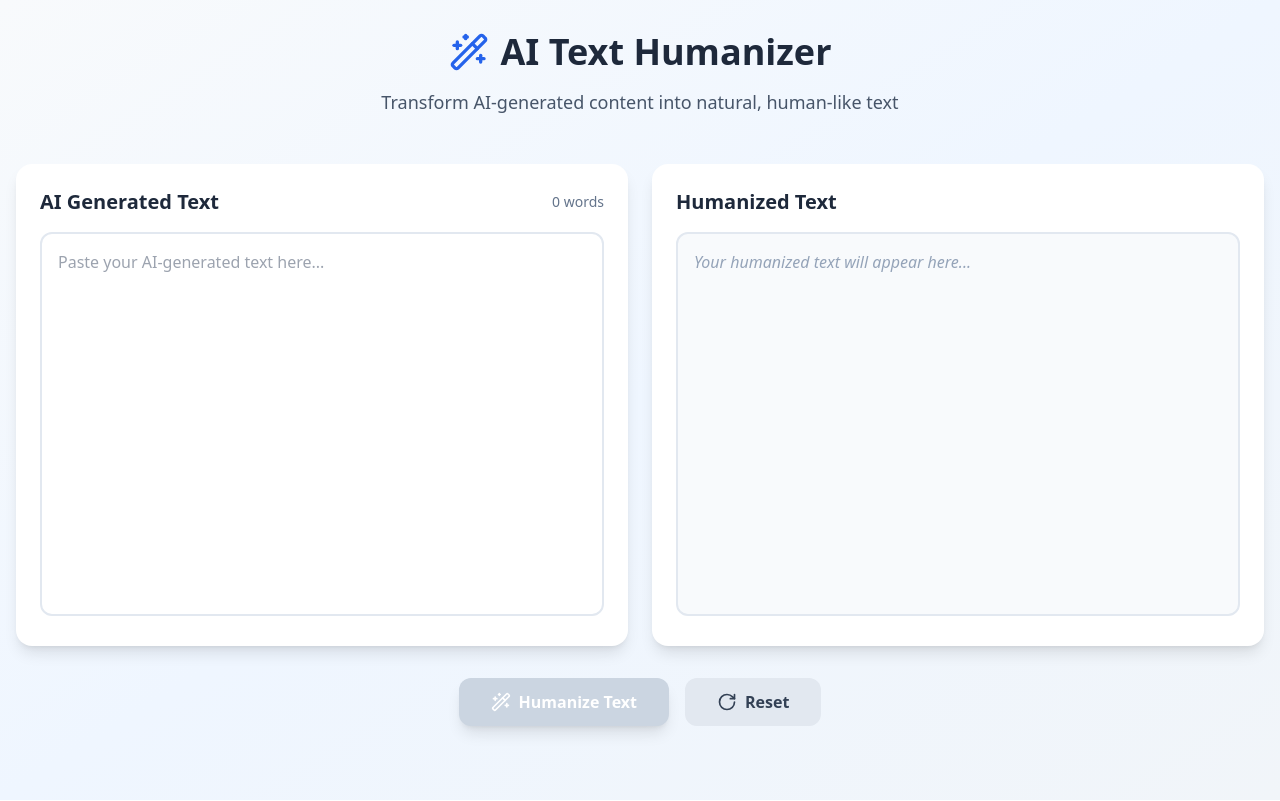
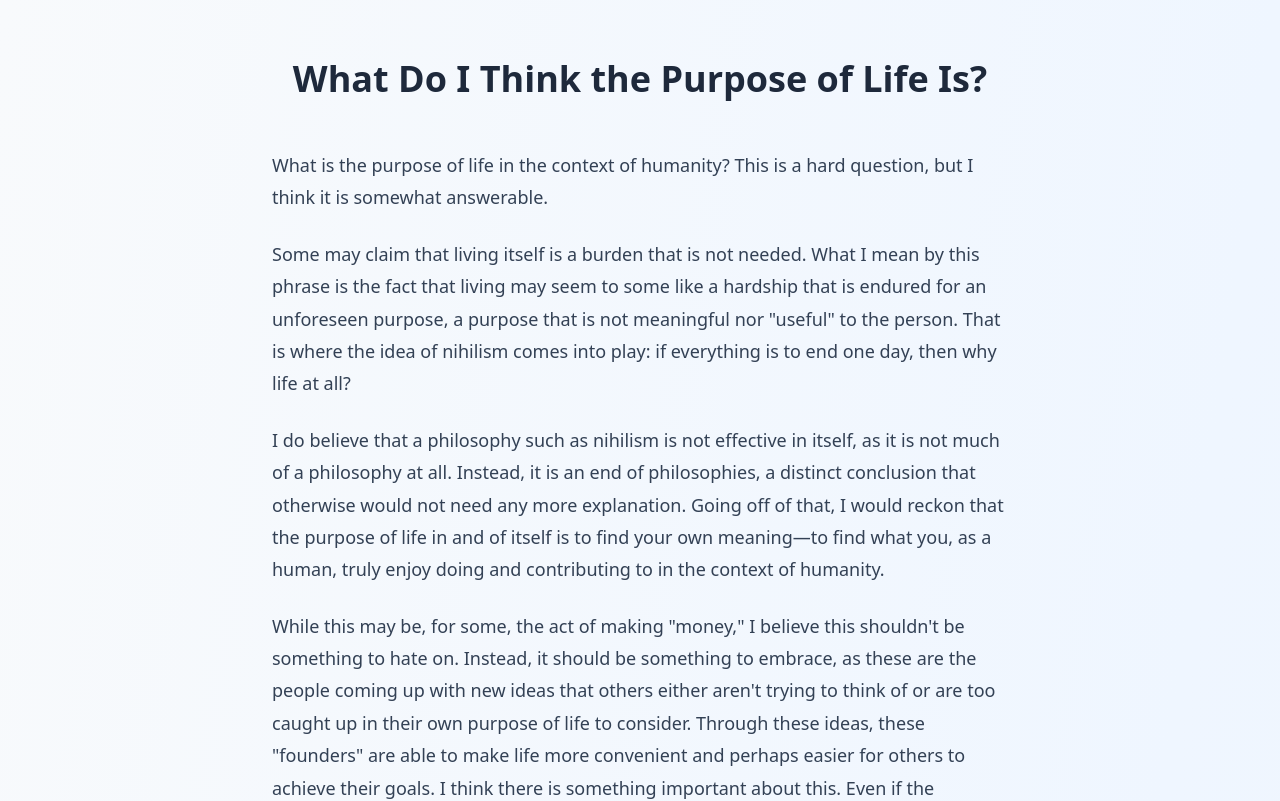
Before and after one commit to BruhXDs/aihumanizerv2, a React (Vite) app: page / in a window 1280 px wide. Shown: the top 801 px of the page. Built offline with nearby package versions, Linux system fonts and the light colour scheme.

Commit message:
Update App.tsx

```diff
--- a/src/App.tsx
+++ b/src/App.tsx
@@ -1,14 +1,34 @@
-import { useState } from 'react';
-import { Wand2, Copy, RotateCw } from 'lucide-react';
+import { useEffect, useState } from 'react';
+import { ArrowLeft, Copy, RotateCw, Wand2 } from 'lucide-react';
+import EssayView from './components/EssayView';
+import { ESSAY_TEXT } from './data/essay';
 import { humanizeText } from './services/textProcessor';
 import { calculateReadability, type ReadabilityMetrics } from './utils/readability';
 
+type ViewMode = 'essay' | 'humanizer';
+
 function App() {
-  const [inputText, setInputText] = useState('');
+  const [viewMode, setViewMode] = useState<ViewMode>('essay');
+  const [inputText, setInputText] = useState(ESSAY_TEXT);
   const [outputText, setOutputText] = useState('');
   const [isProcessing, setIsProcessing] = useState(false);
   const [progress, setProgress] = useState(0);
   const [metrics, setMetrics] = useState<ReadabilityMetrics | null>(null);
+
+  useEffect(() => {
+    const handleKeyDown = (event: KeyboardEvent) => {
+      if (event.code === 'Space' && event.target instanceof HTMLElement) {
+        const isTyping = event.target.tagName === 'TEXTAREA' || event.target.tagName === 'INPUT';
+        if (!isTyping) {
+          event.preventDefault();
+          setViewMode('humanizer');
+        }
+      }
+    };
+
+    window.addEventListener('keydown', handleKeyDown);
+    return () => window.removeEventListener('keydown', handleKeyDown);
+  }, []);
 
   const handleHumanize = async () => {
     if (!inputText.trim()) return;
@@ -31,51 +51,58 @@ function App() {
   };
 
   const handleCopy = async () => {
-    if (outputText) {
-      await navigator.clipboard.writeText(outputText);
-    }
+    if (outputText) await navigator.clipboard.writeText(outputText);
   };
 
   const handleReset = () => {
-    setInputText('');
+    setInputText(ESSAY_TEXT);
     setOutputText('');
     setMetrics(null);
     setProgress(0);
   };
 
+  if (viewMode === 'essay') {
+    return <EssayView />;
+  }
+
   return (
     <div className="min-h-screen bg-gradient-to-br from-slate-50 via-blue-50 to-slate-100">
       <div className="container mx-auto px-4 py-8 max-w-7xl">
-        <header className="text-center mb-12">
-          <div className="flex items-center justify-center gap-3 mb-4">
-            <Wand2 className="w-10 h-10 text-blue-600" />
+        <header className="relative text-center mb-10">
+          <button
+            onClick={() => setViewMode('essay')}
+            className="absolute left-0 top-1/2 -translate-y-1/2 flex items-center gap-2 px-3 py-2 text-sm font-medium text-slate-600 hover:text-blue-600 transition-colors"
+          >
+            <ArrowLeft className="w-4 h-4" />
+            Essay
+          </button>
+          <div className="flex items-center justify-center gap-3 mb-3">
+            <Wand2 className="w-9 h-9 text-blue-600" />
             <h1 className="text-4xl font-bold text-slate-800">AI Text Humanizer</h1>
           </div>
-          <p className="text-slate-600 text-lg">
-            Transform AI-generated content into natural, human-like text
-          </p>
+          <p className="text-slate-600 text-lg">Transform your writing into natural, human-like text</p>
         </header>
 
         <div className="grid lg:grid-cols-2 gap-6 mb-8">
-          <div className="bg-white rounded-2xl shadow-lg p-6 transition-all hover:shadow-xl">
+          <section className="bg-white rounded-2xl shadow-lg p-6 transition-shadow hover:shadow-xl">
             <div className="flex items-center justify-between mb-4">
-              <h2 className="text-xl font-semibold text-slate-800">AI Generated Text</h2>
+              <h2 className="text-xl font-semibold text-slate-800">Original text</h2>
               <span className="text-sm text-slate-500">
-                {inputText.split(/\s+/).filter(w => w).length} words
+                {inputText.split(/\s+/).filter((word) => word).length} words
               </span>
             </div>
             <textarea
-              className="w-full h-96 p-4 border-2 border-slate-200 rounded-xl resize-none focus:outline-none focus:border-blue-500 transition-colors text-slate-700"
-              placeholder="Paste your AI-generated text here..."
+              className="w-full h-96 p-4 border-2 border-slate-200 rounded-xl resize-none focus:outline-none focus:border-blue-500 transition-colors text-slate-700 leading-relaxed"
+              placeholder="Paste your text here..."
               value={inputText}
-              onChange={(e) => setInputText(e.target.value)}
+              onChange={(event) => setInputText(event.target.value)}
               disabled={isProcessing}
             />
-          </div>
+          </section>
 
-          <div className="bg-white rounded-2xl shadow-lg p-6 transition-all hover:shadow-xl">
+          <section className="bg-white rounded-2xl shadow-lg p-6 transition-shadow hover:shadow-xl">
             <div className="flex items-center justify-between mb-4">
-              <h2 className="text-xl font-semibold text-slate-800">Humanized Text</h2>
+              <h2 className="text-xl font-semibold text-slate-800">Humanized text</h2>
               {outputText && (
                 <button
                   onClick={handleCopy}
@@ -89,13 +116,10 @@ function App() {
             <div className="w-full h-96 p-4 border-2 border-slate-200 rounded-xl overflow-y-auto bg-slate-50">
               {isProcessing ? (
                 <div className="h-full flex flex-col items-center justify-center">
-                  <div className="w-16 h-16 border-4 border-blue-200 border-t-blue-600 rounded-full animate-spin mb-4"></div>
+                  <div className="w-14 h-14 border-4 border-blue-200 border-t-blue-600 rounded-full animate-spin mb-4" />
                   <p className="text-slate-600 mb-2">Processing your text...</p>
                   <div className="w-64 h-2 bg-slate-200 rounded-full overflow-hidden">
-                    <div
-                      className="h-full bg-blue-600 transition-all duration-300"
-                      style={{ width: `${progress}%` }}
-                    ></div>
+                    <div className="h-full bg-blue-600 transition-all duration-300" style={{ width: `${progress}%` }} />
                   </div>
                   <p className="text-sm text-slate-500 mt-2">{Math.round(progress)}%</p>
                 </div>
@@ -105,29 +129,18 @@ function App() {
                 <p className="text-slate-400 italic">Your humanized text will appear here...</p>
               )}
             </div>
-          </div>
+          </section>
         </div>
 
         {metrics && (
-          <div className="bg-white rounded-2xl shadow-lg p-6 mb-8">
-            <h3 className="text-lg font-semibold text-slate-800 mb-4">Text Metrics</h3>
+          <section className="bg-white rounded-2xl shadow-lg p-6 mb-8">
+            <h3 className="text-lg font-semibold text-slate-800 mb-4">Text metrics</h3>
             <div className="flex flex-wrap gap-6">
-              <div className="flex-1 min-w-[200px]">
-                <p className="text-sm text-slate-500 mb-1">Words</p>
-                <p className="text-2xl font-bold text-slate-800">{metrics.words}</p>
-              </div>
-              <div className="flex-1 min-w-[200px]">
-                <p className="text-sm text-slate-500 mb-1">Characters</p>
-                <p className="text-2xl font-bold text-slate-800">{metrics.characters}</p>
-              </div>
-              <div className="flex-1 min-w-[200px]">
-                <p className="text-sm text-slate-500 mb-1">Readability</p>
-                <p className="text-2xl font-bold text-slate-800">
-                  {metrics.readability}% <span className="text-lg text-slate-600">({metrics.readabilityLabel})</span>
-                </p>
-              </div>
+              <div className="flex-1 min-w-[160px]"><p className="text-sm text-slate-500 mb-1">Words</p><p className="text-2xl font-bold text-slate-800">{metrics.words}</p></div>
+              <div className="flex-1 min-w-[160px]"><p className="text-sm text-slate-500 mb-1">Characters</p><p className="text-2xl font-bold text-slate-800">{metrics.characters}</p></div>
+              <div className="flex-1 min-w-[200px]"><p className="text-sm text-slate-500 mb-1">Readability</p><p className="text-2xl font-bold text-slate-800">{metrics.readability}% <span className="text-lg text-slate-600">({metrics.readabilityLabel})</span></p></div>
             </div>
-          </div>
+          </section>
         )}
 
         <div className="flex justify-center gap-4">
@@ -137,7 +150,7 @@ function App() {
             className="flex items-center gap-2 px-8 py-3 bg-blue-600 hover:bg-blue-700 disabled:bg-slate-300 disabled:cursor-not-allowed text-white font-semibold rounded-xl transition-colors shadow-lg hover:shadow-xl"
           >
             <Wand2 className="w-5 h-5" />
-            {isProcessing ? 'Processing...' : 'Humanize Text'}
+            {isProcessing ? 'Processing...' : 'Humanize text'}
           </button>
           <button
             onClick={handleReset}
```
